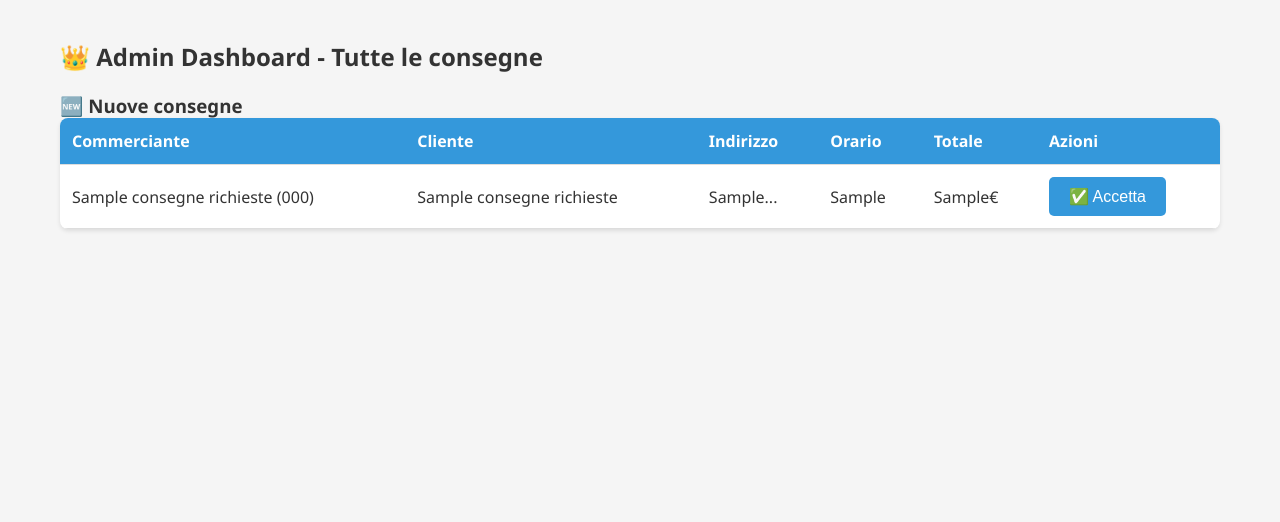
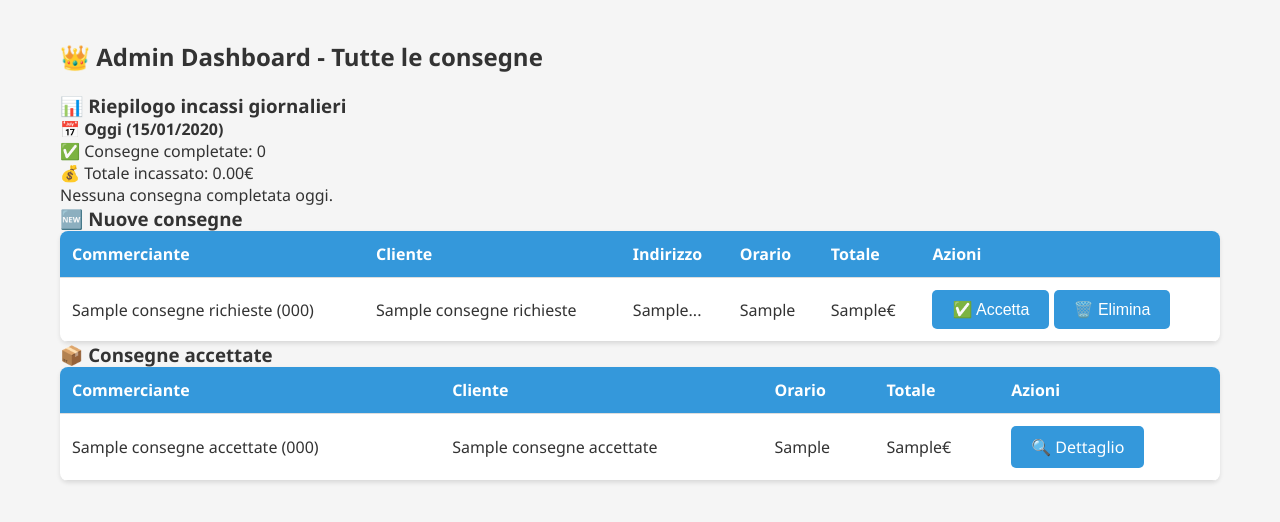
Before and after one commit to alux76/driver-consegne-personale, a Flask app: template templates/admin.html in a window 1280 px wide. Shown: the part 103-625 px from the top of the page. Run offline with Flask 3, Linux system fonts and the light colour scheme; the template is opened without the code that fills it: most values are stand-ins (such as "Sample title", 1, 10 or a date in 2020).

Commit message:
Aggiunto riepilogo incassi giornalieri nella dashboard admin

```diff
--- a/templates/admin.html
+++ b/templates/admin.html
@@ -5,9 +5,46 @@
 {% block content %}
 <h2>👑 Admin Dashboard - Tutte le consegne</h2>
 
+<!-- RIEPILOGO INCASSI GIORNALIERI -->
+<h3>📊 Riepilogo incassi giornalieri</h3>
+{% set oggi = namespace(data=[]) %}
+{% for c in storico %}
+    {% if c.data_creazione.date() == today.date() %}
+        {% set oggi.data = oggi.data + [c] %}
+    {% endif %}
+{% endfor %}
+{% set totale_giorno = oggi.data | sum(attribute='totale_euro') %}
+<p><strong>📅 Oggi ({{ today.strftime('%d/%m/%Y') }})</strong></p>
+<p>✅ Consegne completate: {{ oggi.data | length }}</p>
+<p>💰 Totale incassato: {{ "%.2f"|format(totale_giorno) }}€</p>
+
+{% if oggi.data %}
+    <table class="tabella">
+        <thead>
+            <tr><th>Commerciante</th><th>Cliente</th><th>Totale</th><th>Orario</th></tr>
+        </thead>
+        <tbody>
+        {% for c in oggi.data %}
+        <tr>
+            <td>{{ c.comm_nome }} ({{ c.comm_telefono }})</td>
+            <td>{{ c.cliente_nome }}</td>
+            <td>{{ c.totale_euro }}€</td>
+            <td>{{ c.orario_richiesto or '--' }}</td>
+        </tr>
+        {% endfor %}
+        </tbody>
+    </table>
+{% else %}
+    <p>Nessuna consegna completata oggi.</p>
+{% endif %}
+
+<!-- NUOVE CONSEGNE -->
 <h3>🆕 Nuove consegne</h3>
+{% if consegne_richieste %}
     <table class="tabella">
-    <thead><tr><th>Commerciante</th><th>Cliente</th><th>Indirizzo</th><th>Orario</th><th>Totale</th><th>Azioni</th></tr></thead>
+        <thead>
+            <tr><th>Commerciante</th><th>Cliente</th><th>Indirizzo</th><th>Orario</th><th>Totale</th><th>Azioni</th></tr>
+        </thead>
         <tbody>
         {% for c in consegne_richieste %}
         <tr>
@@ -16,16 +53,51 @@
             <td>{{ c.cliente_indirizzo_consegna[:40] }}...</td>
             <td>{{ c.orario_richiesto or '--' }}</td>
             <td>{{ c.totale_euro }}€</td>
-        <td><button onclick="accetta('{{ c.id }}')" class="btn">✅ Accetta</button></td>
+            <td>
+                <button onclick="accetta('{{ c.id }}')" class="btn">✅ Accetta</button>
+                <button onclick="elimina('{{ c.id }}')" class="btn">🗑️ Elimina</button>
+            </td>
         </tr>
         {% endfor %}
         </tbody>
     </table>
+{% else %}
+    <p>Nessuna consegna in attesa.</p>
+{% endif %}
+
+<!-- CONSEGNE ACCETTATE -->
+<h3>📦 Consegne accettate</h3>
+{% if consegne_accettate %}
+    <table class="tabella">
+        <thead>
+            <tr><th>Commerciante</th><th>Cliente</th><th>Orario</th><th>Totale</th><th>Azioni</th></tr>
+        </thead>
+        <tbody>
+        {% for c in consegne_accettate %}
+        <tr>
+            <td>{{ c.comm_nome }} ({{ c.comm_telefono }})</td>
+            <td>{{ c.cliente_nome }}</td>
+            <td>{{ c.orario_richiesto }}</td>
+            <td>{{ c.totale_euro }}€</td>
+            <td><a href="{{ url_for('dettaglio_consegna', id=c.id) }}" class="btn">🔍 Dettaglio</a></td>
+        </tr>
+        {% endfor %}
+        </tbody>
+    </table>
+{% else %}
+    <p>Nessuna consegna in corso.</p>
+{% endif %}
 
 <script>
 function accetta(id) {
     fetch(`/api/accetta_consegna/${id}`, {method: 'POST'})
         .then(() => location.reload());
 }
+function elimina(id) {
+    if(confirm("⚠️ Eliminare questa consegna? Operazione irreversibile!")) {
+        fetch(`/api/elimina_consegna/${id}`, {method: 'POST'})
+            .then(() => location.reload());
+    }
+}
 </script>
 {% endblock %}
```
Lines whose indentation alone changed are shown as unchanged.
